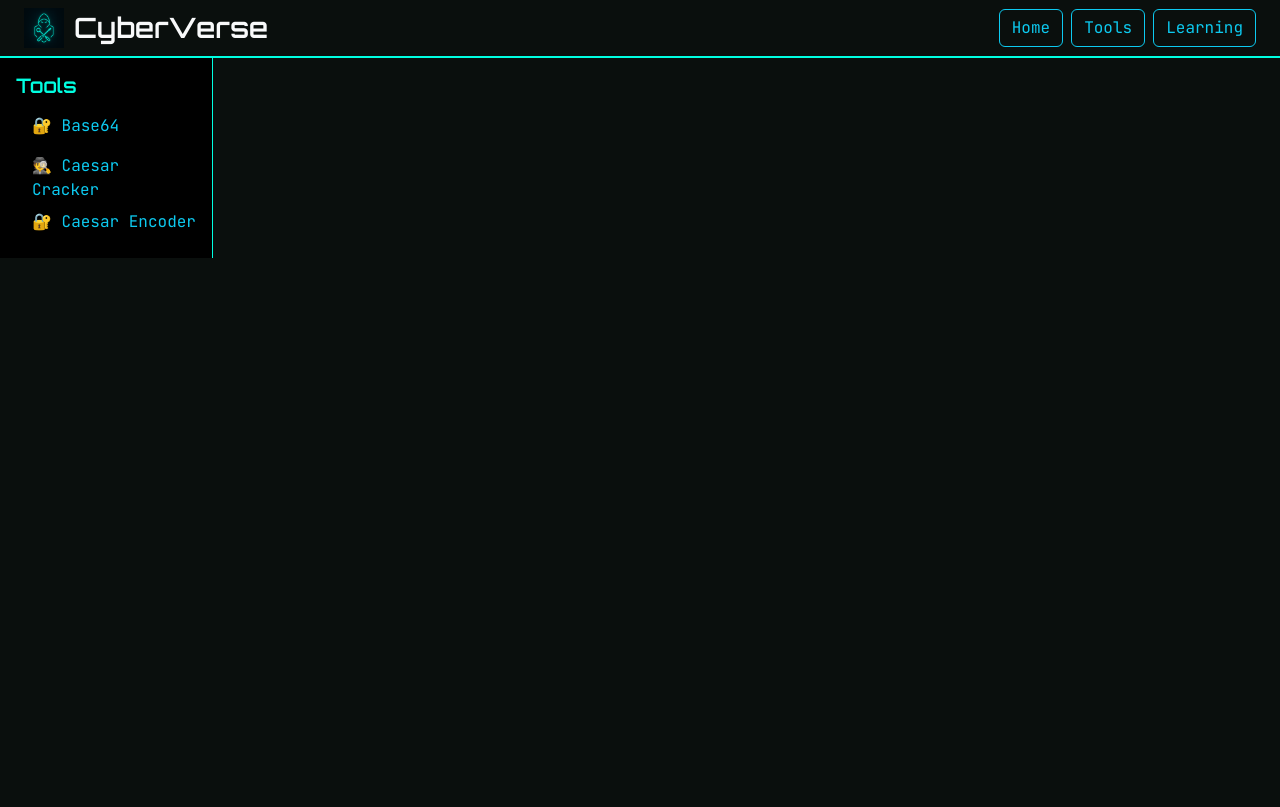
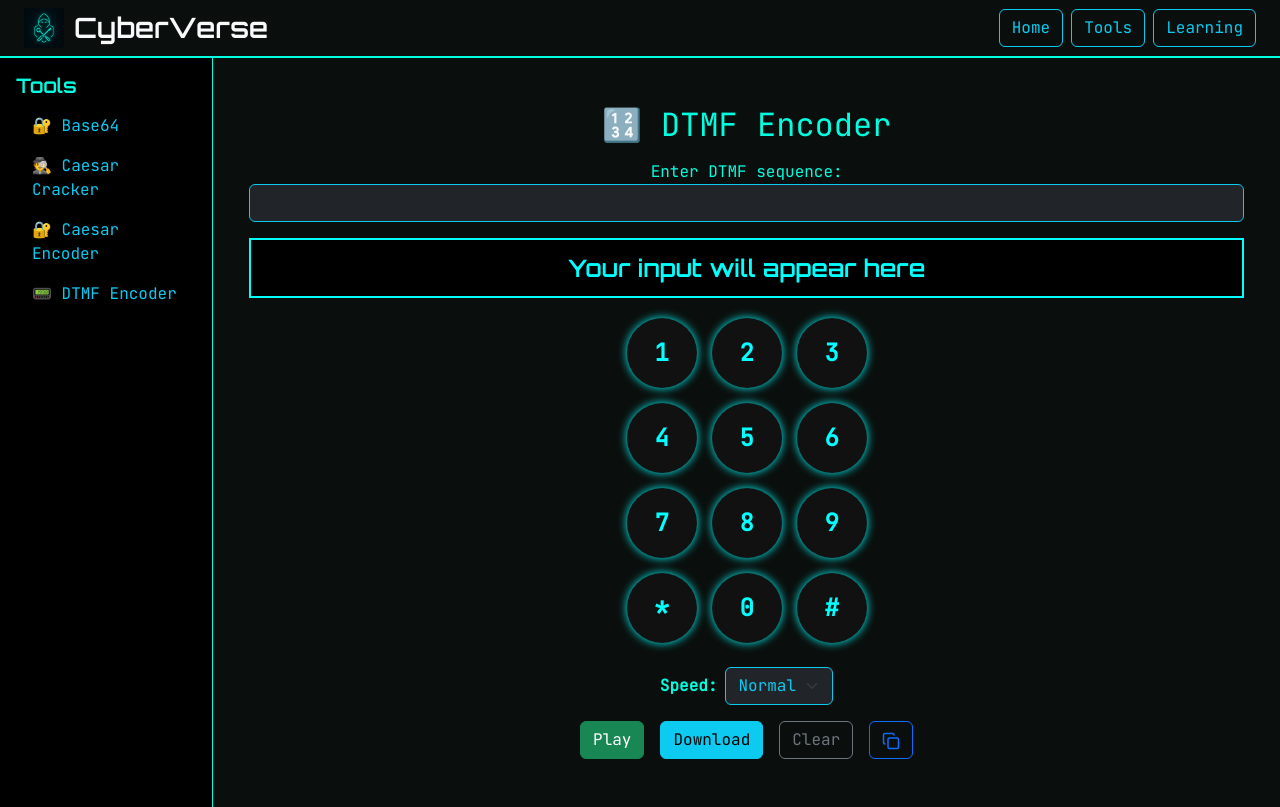
Before and after one commit to ArshSharan/CyberVerse, a React (Vite) app in the folder cyberverse/: page /tools/dtmf-encoder in a window 1280 px wide. Built offline with nearby package versions, Linux system fonts and the light colour scheme; the HTML template or start-up script is replaced by a standard one.

Commit message:
Added DTMF Encoder with download feature

```diff
--- a/cyberverse/package.json
+++ b/cyberverse/package.json
@@ -11,6 +11,8 @@
   },
   "dependencies": {
     "bootstrap": "^5.3.6",
+    "file-saver": "^2.0.5",
+    "lucide-react": "^0.510.0",
     "react": "^19.1.0",
     "react-bootstrap": "^2.10.10",
     "react-dom": "^19.1.0",
--- a/cyberverse/src/App.css
+++ b/cyberverse/src/App.css
@@ -11,3 +11,38 @@
   color: black !important;
   border-radius: 4px;
 }
+
+.text-info:hover {
+  color: #0ff;
+}
+
+.dialpad-container {
+  display: flex;
+  justify-content: center;
+  margin-top: 1rem;
+}
+
+.dialpad-grid {
+  display: grid;
+  grid-template-columns: repeat(3, 70px);
+  grid-gap: 15px;
+}
+
+.dial-button {
+  width: 70px;
+  height: 70px;
+  border-radius: 50%;
+  border: none;
+  font-size: 24px;
+  font-weight: bold;
+  color: #0ff;
+  background-color: #111;
+  box-shadow: 0 0 10px #0ff;
+  transition: transform 0.1s;
+}
+
+.dial-button:hover {
+  transform: scale(1.05);
+  cursor: pointer;
+  box-shadow: 0 0 15px #0ff;
+}
--- a/cyberverse/src/App.jsx
+++ b/cyberverse/src/App.jsx
@@ -2,9 +2,10 @@ import { Routes, Route, Link } from 'react-router-dom';
 import Base64Tool from './pages/Base64Tool';
 import Home from './pages/Home';
 import './App.css';
-import logo from './assets/icon.png'; // ✅ Your logo
+import logo from './assets/icon.png';
 import CaesarCracker from './pages/CaesarCracker';
 import CaesarEncoder from './pages/CaesarEncoder';
+import DTMFEncoder from './pages/DTMFEncoder';
 
 export default function App() {
   return (
@@ -35,8 +36,11 @@ export default function App() {
               <li className="nav-item">
                 <Link to="/caesar" className="nav-link text-info">🕵️ Caesar Cracker</Link>
               </li>
-              <li className="ms-3 mb-2">
-                <Link to="/tools/caesar-encode" className="text-info text-decoration-none">🔐 Caesar Encoder</Link>
+              <li className="nav-item">
+                <Link to="/tools/caesar-encode" className="nav-link text-info">🔐 Caesar Encoder</Link>
+              </li>
+              <li className="nav-item">
+                <Link to="/tools/dtmf-encoder" className="nav-link text-info">📟 DTMF Encoder</Link>
               </li>
             </ul>
           </div>
@@ -47,6 +51,7 @@ export default function App() {
               <Route path="/" element={<Home />} />
               <Route path="/base64" element={<Base64Tool />} />
               <Route path="/tools/caesar-encode" element={<CaesarEncoder />} />
+              <Route path="/tools/dtmf-encoder" element={<DTMFEncoder />} />
               {/* Future pages */}
               <Route path="/tools" element={<div>All Tools Page Coming Soon</div>} />
               <Route path="/learning" element={<div>Learning Page Coming Soon</div>} />
--- /dev/null
+++ b/cyberverse/src/pages/DTMFEncoder.jsx
@@ -0,0 +1,224 @@
+import React, { useState } from "react";
+import { Button } from "react-bootstrap";
+import { Copy, Check } from "lucide-react";
+import { saveAs } from "file-saver";
+import {Table} from "react-bootstrap";
+import "../styles/DTMFEncoder.css"; // Add custom styles here
+
+const DTMF_MAP = {
+  "1": [697, 1209], "2": [697, 1336], "3": [697, 1477],
+  "4": [770, 1209], "5": [770, 1336], "6": [770, 1477],
+  "7": [852, 1209], "8": [852, 1336], "9": [852, 1477],
+  "*": [941, 1209], "0": [941, 1336], "#": [941, 1477]
+};
+
+const getDurations = (speed) => {
+  switch (speed) {
+    case "fast": return { tone: 0.1, gap: 0.05 };
+    case "slow": return { tone: 0.25, gap: 0.15 };
+    default: return { tone: 0.15, gap: 0.1 };
+  }
+};
+
+const DTMFEncoder = () => {
+  const [input, setInput] = useState("");
+  const [copied, setCopied] = useState(false);
+  const [speed, setSpeed] = useState("normal");
+
+  const handleKeypadClick = (key) => {
+    setInput((prev) => prev + key);
+  };
+
+  const handleClear = () => {
+    setInput("");
+    setCopied(false);
+  };
+
+  const handleCopy = () => {
+    navigator.clipboard.writeText(input).then(() => {
+      setCopied(true);
+      setTimeout(() => setCopied(false), 1500);
+    });
+  };
+
+  const validKeys = input.toUpperCase().split('').filter((char) => DTMF_MAP[char]);
+
+  const playSequence = () => {
+    const ctx = new (window.AudioContext || window.webkitAudioContext)();
+    let time = ctx.currentTime;
+    const { tone, gap } = getDurations(speed);
+
+    input.split('').forEach((char) => {
+      const [low, high] = DTMF_MAP[char] || [];
+      if (!low || !high) return;
+
+      const osc1 = ctx.createOscillator();
+      const osc2 = ctx.createOscillator();
+      const gain = ctx.createGain();
+
+      osc1.frequency.value = low;
+      osc2.frequency.value = high;
+      gain.gain.value = 0.3;
+
+      osc1.connect(gain);
+      osc2.connect(gain);
+      gain.connect(ctx.destination);
+
+      osc1.start(time);
+      osc2.start(time);
+      osc1.stop(time + tone);
+      osc2.stop(time + tone);
+
+      time += tone + gap;
+    });
+  };
+
+  const downloadWav = async () => {
+    const { tone, gap } = getDurations(speed);
+    const sampleRate = 44100;
+    const totalDuration = input.length * (tone + gap);
+    const offlineCtx = new OfflineAudioContext(1, sampleRate * totalDuration, sampleRate);
+    let time = 0;
+
+    input.split('').forEach((char) => {
+      const [low, high] = DTMF_MAP[char] || [];
+      if (!low || !high) return;
+
+      const osc1 = offlineCtx.createOscillator();
+      const osc2 = offlineCtx.createOscillator();
+      const gain = offlineCtx.createGain();
+
+      osc1.type = 'sine';
+      osc2.type = 'sine';
+      osc1.frequency.value = low;
+      osc2.frequency.value = high;
+      gain.gain.value = 0.3;
+
+      osc1.connect(gain);
+      osc2.connect(gain);
+      gain.connect(offlineCtx.destination);
+
+      osc1.start(time);
+      osc2.start(time);
+      osc1.stop(time + tone);
+      osc2.stop(time + tone);
+
+      time += tone + gap;
+    });
+
+    const rendered = await offlineCtx.startRendering();
+    const buffer = rendered.getChannelData(0);
+    const wavBuffer = encodeWAV(buffer, sampleRate);
+    const blob = new Blob([wavBuffer], { type: 'audio/wav' });
+    saveAs(blob, 'dtmf_sequence.wav');
+  };
+
+  const encodeWAV = (samples, sampleRate) => {
+    const buffer = new ArrayBuffer(44 + samples.length * 2);
+    const view = new DataView(buffer);
+
+    const writeString = (offset, str) =>
+      str.split('').forEach((s, i) => view.setUint8(offset + i, s.charCodeAt(0)));
+
+    writeString(0, 'RIFF');
+    view.setUint32(4, 36 + samples.length * 2, true);
+    writeString(8, 'WAVE');
+    writeString(12, 'fmt ');
+    view.setUint32(16, 16, true);
+    view.setUint16(20, 1, true);
+    view.setUint16(22, 1, true);
+    view.setUint32(24, sampleRate, true);
+    view.setUint32(28, sampleRate * 2, true);
+    view.setUint16(32, 2, true);
+    view.setUint16(34, 16, true);
+    writeString(36, 'data');
+    view.setUint32(40, samples.length * 2, true);
+
+    for (let i = 0; i < samples.length; i++) {
+      const s = Math.max(-1, Math.min(1, samples[i]));
+      view.setInt16(44 + i * 2, s * 0x7fff, true);
+    }
+
+    return buffer;
+  };
+
+  return (
+  <div className="container text-center mt-4">
+    <h2 className="mb-3">🔢 DTMF Encoder</h2>
+    <div className="mb-3">
+      <label>Enter DTMF sequence:</label>
+      <input
+        type="text"
+        value={input}
+        className="form-control bg-dark text-light border-info"
+        placeholder="e.g. 1800*34#"
+        onChange={(e) => setInput(e.target.value.toUpperCase())}
+      />
+    </div>
+
+    <div className="led-text mb-3">{input || "Your input will appear here"}</div>
+
+    <div className="dialpad">
+      {["1", "2", "3", "4", "5", "6", "7", "8", "9", "*", "0", "#"].map((key) => (
+        <button key={key} className="dial-button" onClick={() => handleKeypadClick(key)}>
+          {key}
+        </button>
+      ))}
+    </div>
+
+    <div className="mb-3 mt-4">
+    <label className="me-2 fw-bold">Speed:</label>
+    <select
+        className="form-select d-inline w-auto bg-dark text-info border-info"
+        value={speed}
+        onChange={(e) => setSpeed(e.target.value)}
+    >
+        <option value="fast">Fast</option>
+        <option value="normal">Normal</option>
+        <option value="slow">Slow</option>
+    </select>
+    </div>
+
+
+    <div className="d-flex justify-content-center gap-3 mb-4">
+      <Button variant="success" onClick={playSequence}>Play</Button>
+      <Button variant="info" onClick={downloadWav}>Download</Button>
+      <Button variant="outline-secondary" onClick={handleClear}>Clear</Button>
+      <Button variant="outline-primary" onClick={handleCopy}>
+        {copied ? <Check size={18} /> : <Copy size={18} />}
+      </Button>
+    </div>
+
+    {/* Frequency Table */}
+    {validKeys.length > 0 && (
+      <div className="text-start">
+        <h5 className="mb-3">🔊 Frequency Pairs:</h5>
+        <Table striped bordered hover variant="dark">
+          <thead>
+            <tr>
+              <th>Key</th>
+              <th>Low Freq (Hz)</th>
+              <th>High Freq (Hz)</th>
+            </tr>
+          </thead>
+          <tbody>
+            {validKeys.map((char, index) => {
+              const [low, high] = DTMF_MAP[char];
+              return (
+                <tr key={index}>
+                  <td>{char}</td>
+                  <td>{low}</td>
+                  <td>{high}</td>
+                </tr>
+              );
+            })}
+          </tbody>
+        </Table>
+      </div>
+    )}
+  </div>
+);
+
+};
+
+export default DTMFEncoder;
--- /dev/null
+++ b/cyberverse/src/styles/DTMFEncoder.css
@@ -0,0 +1,41 @@
+.dialpad {
+  display: grid;
+  grid-template-columns: repeat(3, 70px);
+  gap: 15px;
+  justify-content: center;
+  margin-top: 20px;
+}
+
+.dial-button {
+  width: 70px;
+  height: 70px;
+  font-size: 24px;
+  font-weight: bold;
+  border-radius: 50%;
+  border: none;
+  background: #111;
+  color: #0ff;
+  box-shadow: 0 0 10px #0ff;
+  transition: 0.2s;
+}
+
+.dial-button:hover {
+  transform: scale(1.05);
+  box-shadow: 0 0 15px #0ff;
+}
+
+.led-text {
+  font-family: 'Orbitron', monospace;
+  color: #0ff;
+  font-size: 1.5rem;
+  border: 2px solid #0ff;
+  padding: 10px;
+  margin-bottom: 20px;
+  background: #000;
+}
+
+.form-select.bg-dark:focus {
+  box-shadow: 0 0 0 0.2rem rgba(0, 255, 225, 0.25);
+  border-color: #00ffe1;
+  color: #00ffe1;
+}
```
Also changed, not shown: 1 other file (tests, documents, lock files or other folders).
